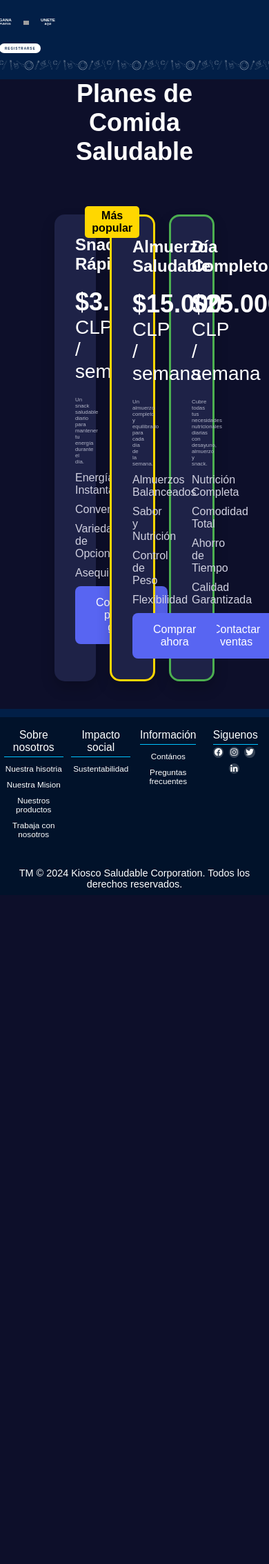
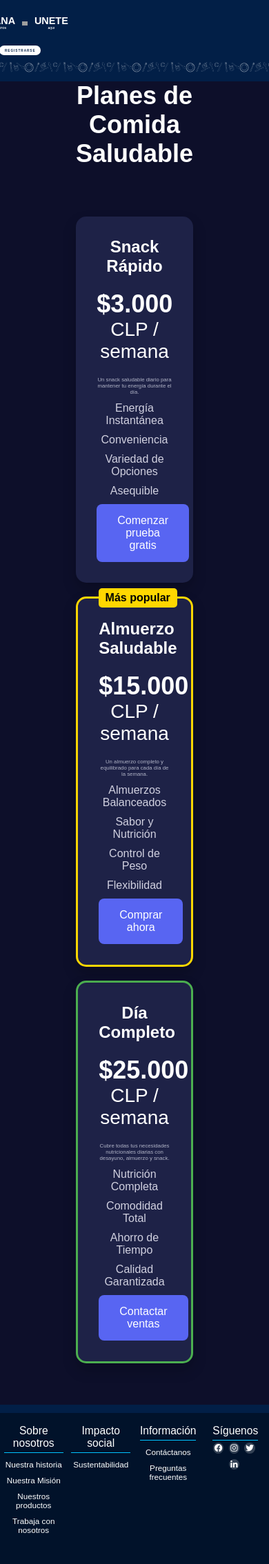
Before and after one commit to Yastin-Can/KS, a Flask app: template templates/plans-user.html in a window 390 px wide; the page is wider, and only the part inside the window is pictured. Shown: the top 2268 px of that part at 69% size. Before the commit the page ends 1287 px from the top of that part, so only its background shows below. Run offline with Flask 3, Linux system fonts and the light colour scheme; the template is opened without the code that fills it, so the values that code supplies are empty; some libraries are stand-ins or nearby versions; grey boxes are pictures that could not be loaded.

Commit message:
planes responsivos

```diff
--- a/static/styles/plans.css
+++ b/static/styles/plans.css
@@ -301,3 +301,63 @@ button:hover {
 .container-contact-info p, a {
     font-size: 1.5vw;
 }
+
+
+/* Responsive adjustments */
+
+@media (max-width: 1200px) {
+    /* Adjust navbar for medium screens */
+    .navbar ul {
+        flex-wrap: wrap;
+    }
+
+    /* Shrink logo slightly */
+    .navbar .logo {
+        width: 120px;
+    }
+
+    /* Adjust text sizes */
+    .navbar h3, .navbar h6 {
+        font-size: 0.9rem;
+    }
+
+    /* Adjust plan cards for medium screens */
+    .plans {
+        flex-direction: column;
+    }
+
+    .plan {
+        width: 100%;
+    }
+}
+
+@media (max-width: 768px) {
+    /* Adjust for mobile view */
+    .navbar ul {
+        flex-direction: column;
+    }
+
+    /* Shrink logo and hide text */
+    .navbar .logo {
+        width: 90px;
+    }
+
+    /* Adjust slider size */
+    .slider img {
+        width: 100px;
+    }
+
+    /* Stack plans vertically */
+    .plans {
+        display: block;
+    }
+
+    .plan {
+        margin: 0 auto;
+        margin-bottom: 20px;
+    }
+
+    .plan button {
+        font-size: 1rem;
+    }
+}
--- a/templates/plans-user.html
+++ b/templates/plans-user.html
@@ -99,7 +99,6 @@
         </div>
     </div>
 
-
     <div class="main-plans">
         <section class="pricing-plans">
             <h1 class="title-plans">Planes de Comida Saludable</h1>
@@ -149,14 +148,15 @@
             </div>
         </section>
     </div>
+
     <footer class="footer">
         <div class="container-5">
             <div class="footer-row">
                 <div class="footer-link">
                     <h4 id="informacion">Sobre nosotros</h4>
                     <ul>
-                        <li><a href="">Nuestra hisotria</a></li>
-                        <li><a href="">Nuestra Mision</a></li>
+                        <li><a href="">Nuestra historia</a></li>
+                        <li><a href="">Nuestra Misión</a></li>
                         <li><a href="">Nuestros productos</a></li>
                         <li><a href="">Trabaja con nosotros</a></li>
                     </ul>
@@ -165,18 +165,17 @@
                     <h4 id="informacion">Impacto social</h4>
                     <ul>
                         <li><a href="">Sustentabilidad</a></li>
-                        <li><a href=""></a></li>
                     </ul>
                 </div>
                 <div class="footer-link">
                     <h4 id="informacion">Información</h4>
                     <ul>
-                        <li><a href="">Contános</a></li>
+                        <li><a href="">Contáctanos</a></li>
                         <li><a href="">Preguntas frecuentes</a></li>
                     </ul>
                 </div>
                 <div class="footer-link">
-                    <h4 id="informacion">Siguenos</h4>
+                    <h4 id="informacion">Síguenos</h4>
                     <div class="redes">
                         <a href=""><i class="fab fa-facebook-f"></i></a>
                         <a href=""><i class="fab fa-instagram"></i></a>
@@ -187,18 +186,16 @@
             </div>
         </div>
     </footer>
+
     <div class="derechos">
         <p>TM © 2024 Kiosco Saludable Corporation. Todos los derechos reservados.</p>
     </div>
+
 </body>
 
 <script src="{{ url_for('static', filename='script.js') }}"></script>
-
 <script src="{{ url_for('static', filename='scripts/script.js') }}"></script>
-
 <script src="scripts/script.js"></script>
-
-
 <script type="module" src="https://unpkg.com/ionicons@7.1.0/dist/ionicons/ionicons.esm.js"></script>
 <script nomodule src="https://unpkg.com/ionicons@7.1.0/dist/ionicons/ionicons.js"></script>
 
```
